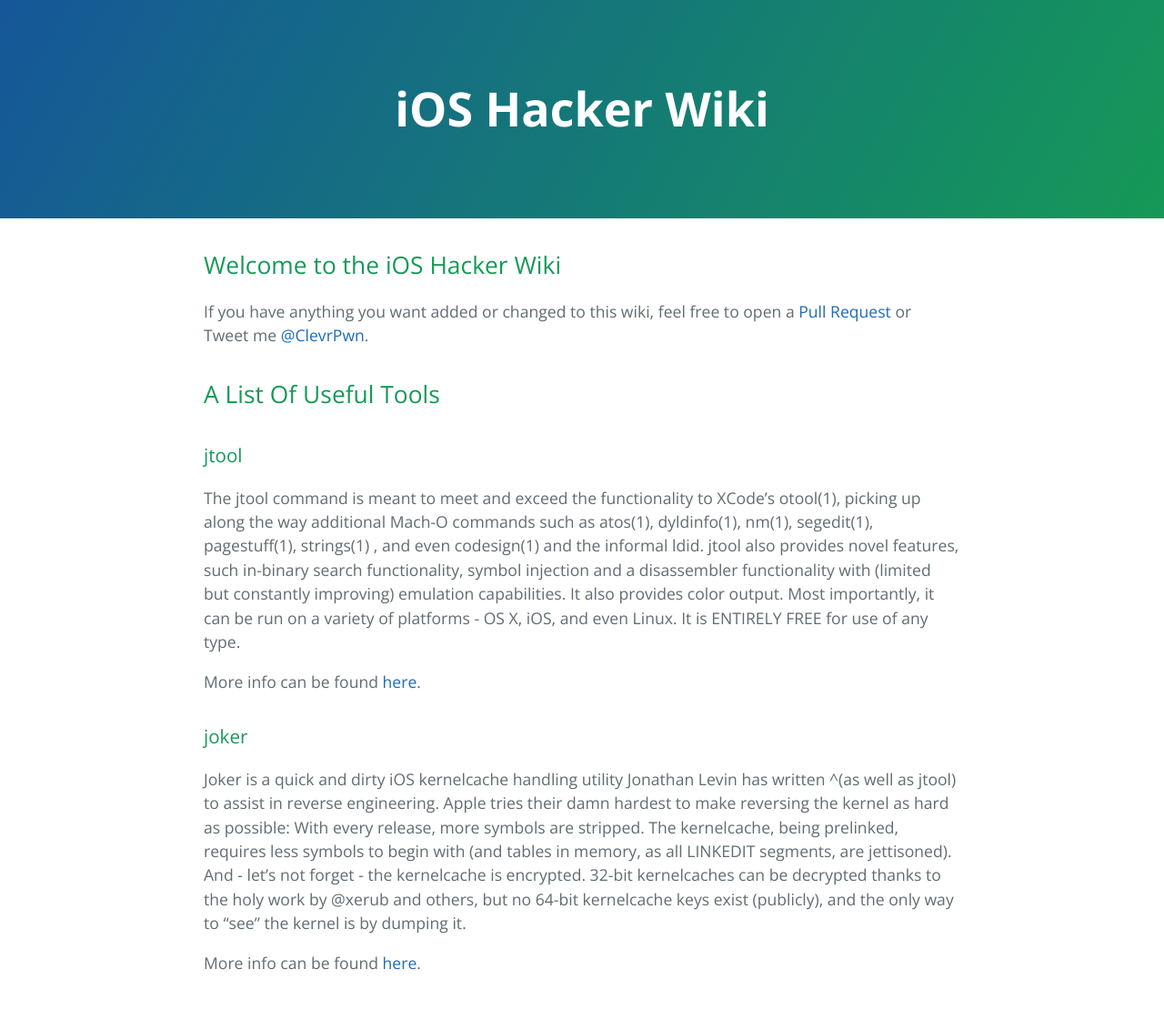
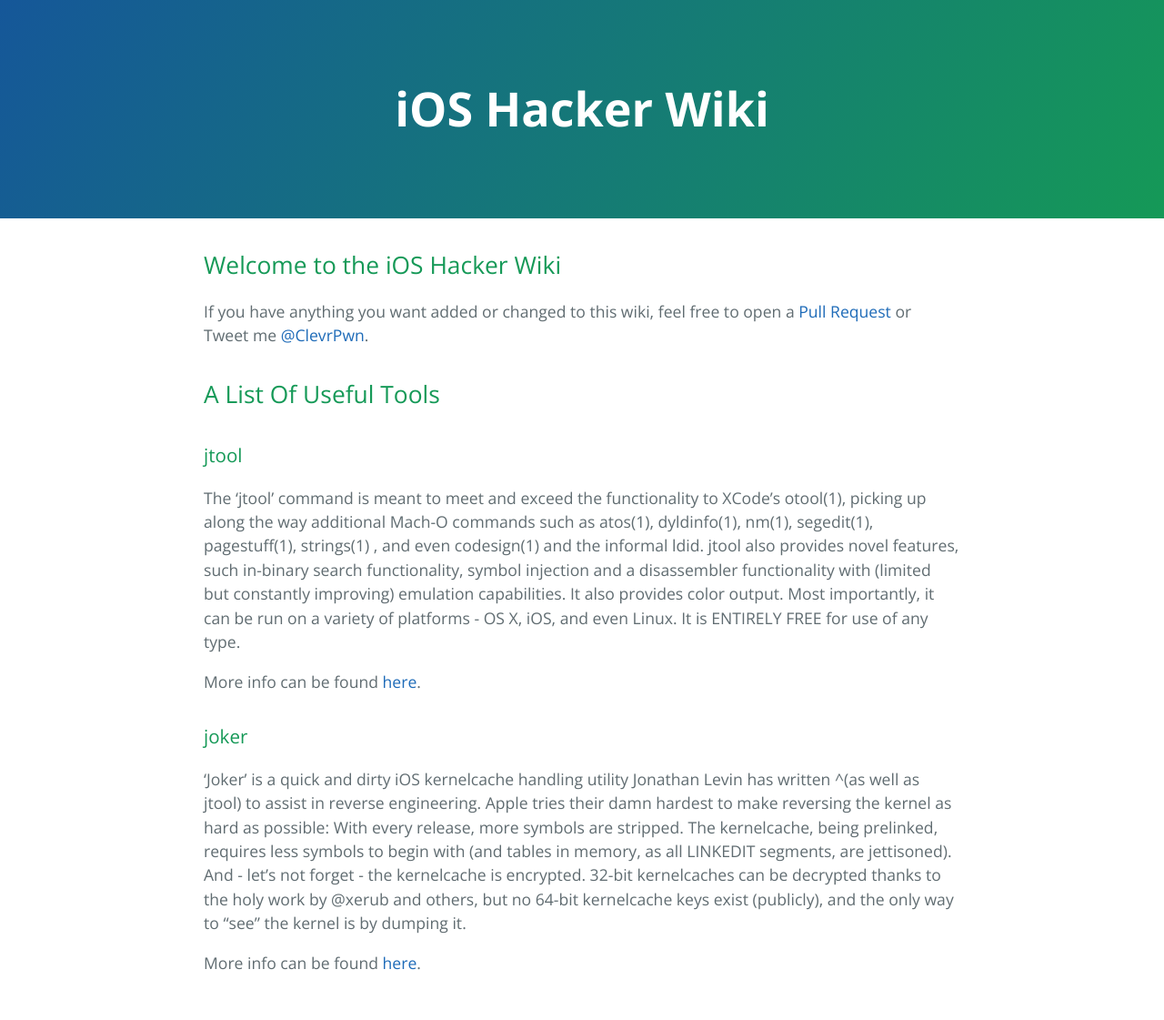
Before and after one commit to iOS-10-Stuffs/ios-10-stuffs.github.io, a Jekyll site: the page built from useful-tools.md, in a window 1280 px wide. Shown: the whole page at 91% size. Built offline with Jekyll 4.4.1, drawn with Linux system fonts in a browser that asks for light colours.

```diff
--- a/useful-tools.md
+++ b/useful-tools.md
@@ -7,7 +7,7 @@ title: Useful Tools
 
 ### jtool
 
-  The jtool command is meant to meet and exceed the functionality to XCode's otool(1), picking up along the way additional
+  The 'jtool' command is meant to meet and exceed the functionality to XCode's otool(1), picking up along the way additional
   Mach-O commands such as atos(1), dyldinfo(1), nm(1), segedit(1), pagestuff(1), strings(1) , and even codesign(1) and the
   informal ldid. jtool also provides novel features, such in-binary search functionality, symbol injection and a disassembler
   functionality with (limited but constantly improving) emulation capabilities. It also provides color output. Most importantly,
@@ -18,7 +18,7 @@ title: Useful Tools
 
 ### joker
 
-  Joker is a quick and dirty iOS kernelcache handling utility Jonathan Levin has written ^(as well as jtool) to assist in reverse
+  'Joker' is a quick and dirty iOS kernelcache handling utility Jonathan Levin has written ^(as well as jtool) to assist in reverse
   engineering. Apple tries their damn hardest to make reversing the kernel as hard as possible: With every release, more symbols
   are stripped. The kernelcache, being prelinked, requires less symbols to begin with (and tables in memory, as all LINKEDIT
   segments, are jettisoned). And - let's not forget - the kernelcache is encrypted. 32-bit kernelcaches can be decrypted thanks
```
